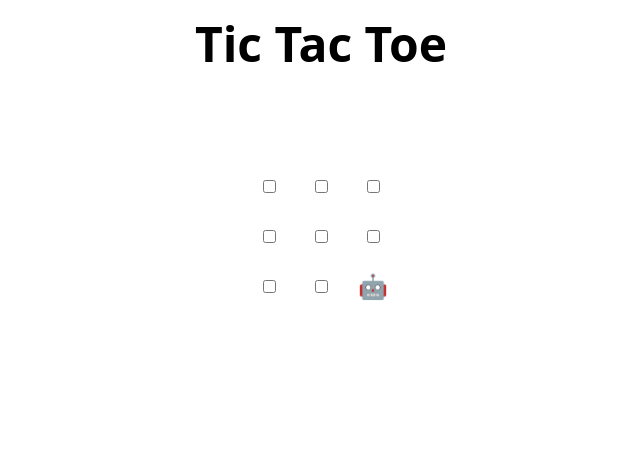
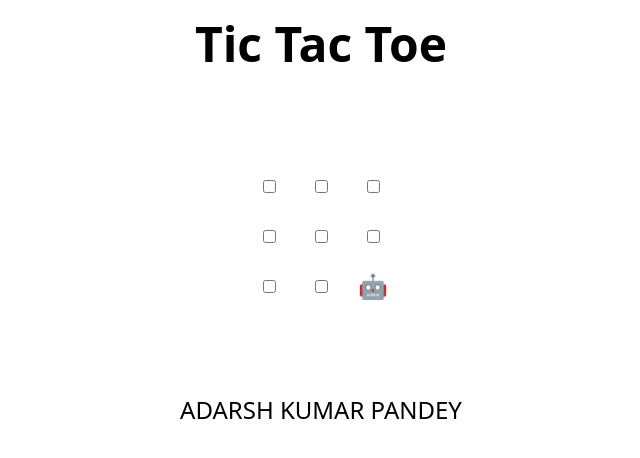
Before and after one commit to adarshpandey19101/MLSA-TASK, a plain HTML site: page index.html in a window 1280 px wide. Shown: the whole page, without its empty margins (319-959 px from the left). Drawn offline with Linux system fonts and the light colour scheme.

Commit message:
Update index.html
ADARSH MLSA-PUSSGRC

```diff
--- a/index.html
+++ b/index.html
@@ -47,6 +47,7 @@
   </tr>
 </table>
 
+<p>ADARSH KUMAR PANDEY </p>
 <h2 hidden>Game over, refresh to play again 🧑‍💻 🤖!</h2>
 
 <script>
```
